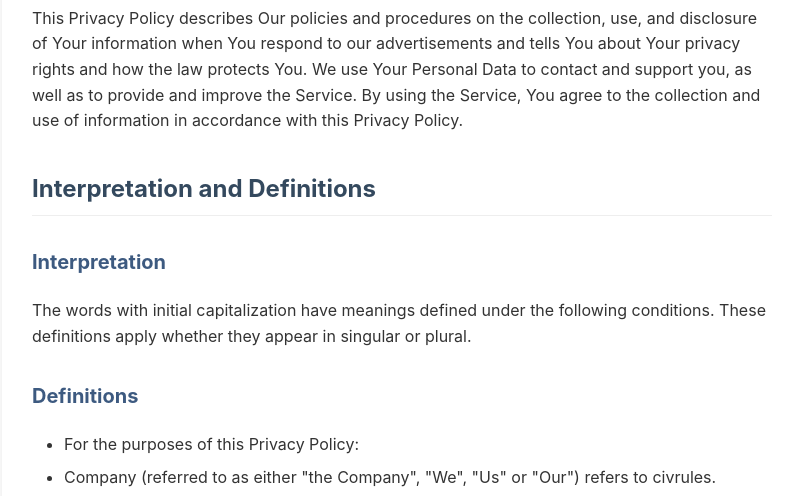
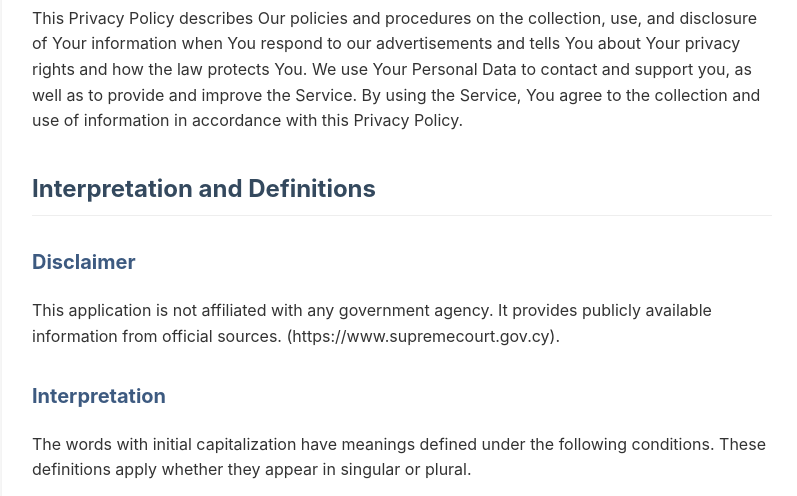
Before and after one commit to fytsfyts/civrules-privacy-policy, a plain HTML site: page site/index.html in a window 1280 px wide. Shown: the part 264-760 px from the top of the page, without its empty margins (238-1035 px from the left). Drawn offline with Linux system fonts and the light colour scheme.

Commit message:
Update index.html
added disclaimer

```diff
--- a/site/index.html
+++ b/site/index.html
@@ -77,6 +77,10 @@
         <p>This Privacy Policy describes Our policies and procedures on the collection, use, and disclosure of Your information when You respond to our advertisements and tells You about Your privacy rights and how the law protects You. We use Your Personal Data to contact and support you, as well as to provide and improve the Service. By using the Service, You agree to the collection and use of information in accordance with this Privacy Policy.</p>
 
         <h2>Interpretation and Definitions</h2>
+
+        <h3>Disclaimer</h3>
+
+        <p>This application is not affiliated with any government agency. It provides publicly available information from official sources. (https://www.supremecourt.gov.cy).</p>
 
         <h3>Interpretation</h3>
 
```
